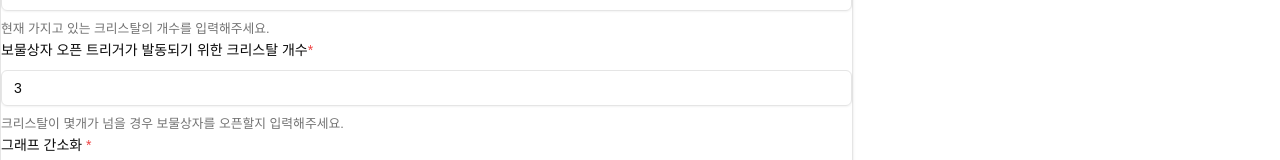
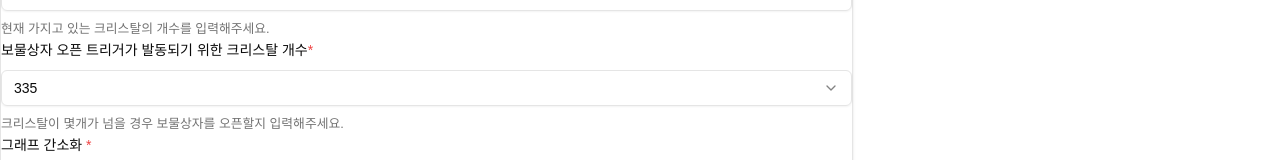
Before and after one commit to syki66/cookierun-crystal-simulator, a Next.js app: page /simulator/ready in a window 1280 px wide. Shown: the part 564-724 px from the top of the page. Built offline with nearby package versions, Linux system fonts and the light colour scheme.

Commit message:
feat: threshold 사용자 입력값을 select로 변경

```diff
--- a/app/simulator/ready/page.tsx
+++ b/app/simulator/ready/page.tsx
@@ -69,13 +69,9 @@ const FormSchema = z.object({
       invalid_type_error: '자연수를 입력해야 합니다.',
     })
     .int(),
-  threshold: z
-    .number({
-      required_error: '1회 개봉량을 필수로 입력해야 합니다.',
-      invalid_type_error: '자연수를 입력해야 합니다.',
-    })
-    .int()
-    .min(1, { message: '1 이상 입력해주세요.' }),
+  threshold: z.string({
+    required_error: '트리거 개수를 필수로 입력해야 합니다.',
+  }),
   skip: z
     .number({
       required_error: '데이터 간격을 필수로 입력해야 합니다.',
@@ -95,9 +91,9 @@ export default function InputForm() {
     defaultValues: {
       date: new Date(),
       currentCrystals: 0,
-      crystals: '21,19,19,22,20,29,13,97,36',
+      crystals: '0,0,0,0,0,0,0,0,0',
       defaultCrystal: '10.35',
-      threshold: 3,
+      threshold: '3',
       skip: 1,
       speed: '1',
     },
@@ -260,22 +256,29 @@ export default function InputForm() {
                   보물상자 오픈 트리거가 발동되기 위한 크리스탈 개수
                   <span className="text-red-500">*</span>
                 </FormLabel>
-                <FormControl>
-                  <Input
-                    placeholder="현재 보유중인 크리스탈 개수 입력"
-                    {...field}
-                    onChange={(e) => {
-                      const value = e.target.value;
-                      field.onChange(
-                        value === ''
-                          ? ''
-                          : isNaN(Number(value))
-                          ? value
-                          : Number(value)
-                      );
-                    }}
-                  />
-                </FormControl>
+                <Select
+                  onValueChange={field.onChange}
+                  defaultValue={field.value}
+                >
+                  <FormControl>
+                    <SelectTrigger>
+                      <SelectValue placeholder="역치값 선택" />
+                    </SelectTrigger>
+                  </FormControl>
+                  <SelectContent>
+                    <SelectItem value="1">119</SelectItem>
+                    <SelectItem value="2">227</SelectItem>
+                    <SelectItem value="3">335</SelectItem>
+                    <SelectItem value="4">443</SelectItem>
+                    <SelectItem value="5">551</SelectItem>
+                    <SelectItem value="6">659</SelectItem>
+                    <SelectItem value="7">767</SelectItem>
+                    <SelectItem value="8">875</SelectItem>
+                    <SelectItem value="9">983</SelectItem>
+                    <SelectItem value="10">1091</SelectItem>
+                    <SelectItem value="11">1199</SelectItem>
+                  </SelectContent>
+                </Select>
                 <FormDescription>
                   크리스탈이 몇개가 넘을 경우 보물상자를 오픈할지 입력해주세요.
                 </FormDescription>
@@ -317,7 +320,6 @@ export default function InputForm() {
             )}
           />
 
-          {/** select는 string으로 값이 넘어오는데 쿼리스트링으로 값을 넘길거라 굳이 타입 변환 하지 않음 */}
           <FormField
             control={form.control}
             name="speed"
```
